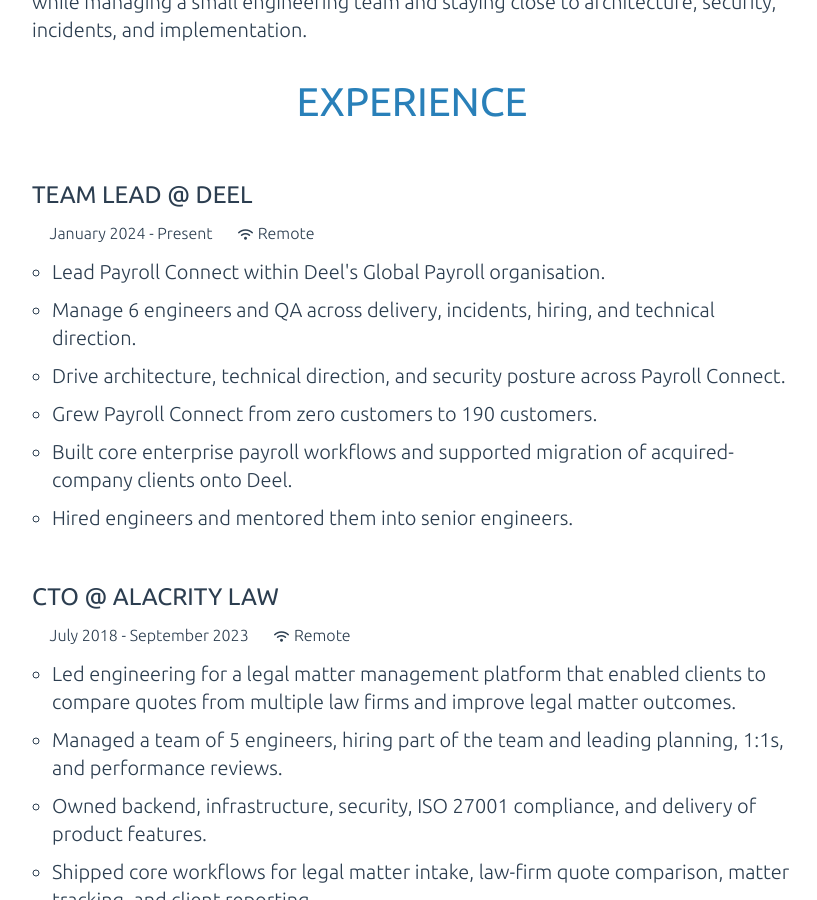
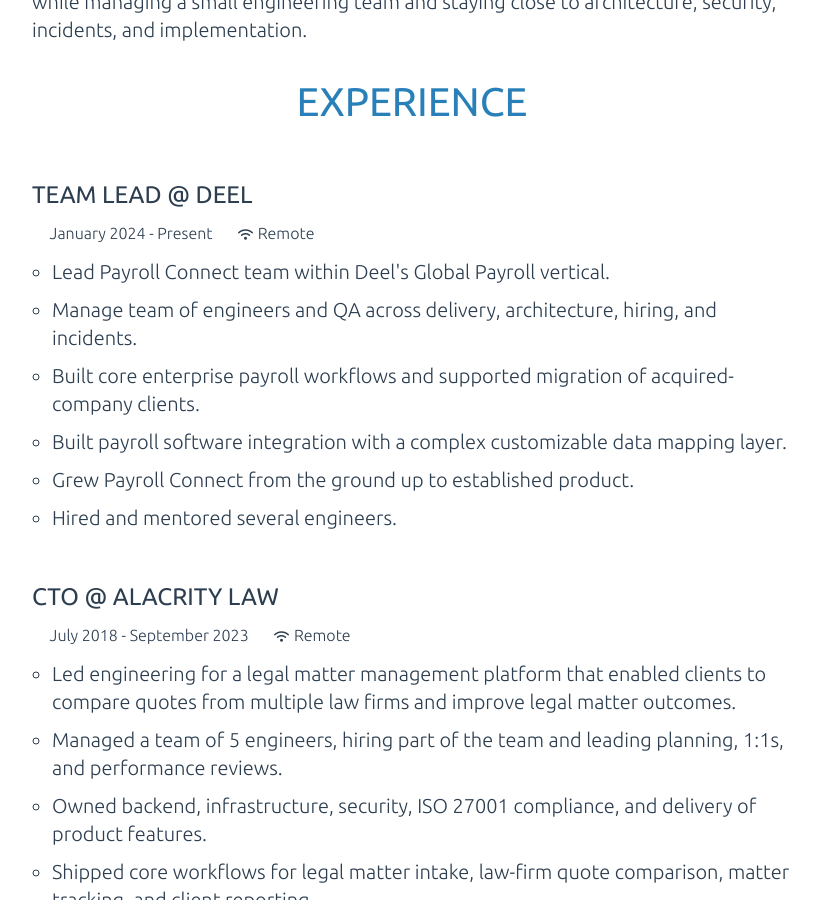
Before and after one commit to msvab/msvab.github.io, a Jekyll site: the page built from resume.html, in a window 1280 px wide and 900 px high, scrolled down 374 px. Shown: the whole window, without its empty margins (228-1045 px from the left). Built offline with Jekyll 4.4.1, drawn with Linux system fonts in a browser that asks for light colours.

Commit message:
tweak resume

```diff
--- a/resume.html
+++ b/resume.html
@@ -32,12 +32,12 @@
   <div class="job-detail">
     <p>January 2024 - Present &nbsp;&nbsp;&nbsp; <span class="fas fa-wifi"></span>Remote</p>
     <ul>
-      <li>Lead Payroll Connect within Deel's Global Payroll organisation.</li>
-      <li>Manage 6 engineers and QA across delivery, incidents, hiring, and technical direction.</li>
-      <li>Drive architecture, technical direction, and security posture across Payroll Connect.</li>
-      <li>Grew Payroll Connect from zero customers to 190 customers.</li>
-      <li>Built core enterprise payroll workflows and supported migration of acquired-company clients onto Deel.</li>
-      <li>Hired engineers and mentored them into senior engineers.</li>
+      <li>Lead Payroll Connect team within Deel's Global Payroll vertical.</li>
+      <li>Manage team of engineers and QA across delivery, architecture, hiring, and incidents.</li>
+      <li>Built core enterprise payroll workflows and supported migration of acquired-company clients.</li>
+      <li>Built payroll software integration with a complex customizable data mapping layer.</li>
+      <li>Grew Payroll Connect from the ground up to established product.</li>
+      <li>Hired and mentored several engineers.</li>
     </ul>
   </div>
 
```
